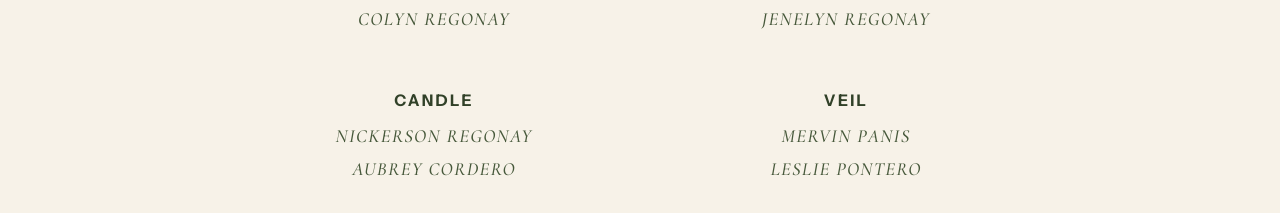
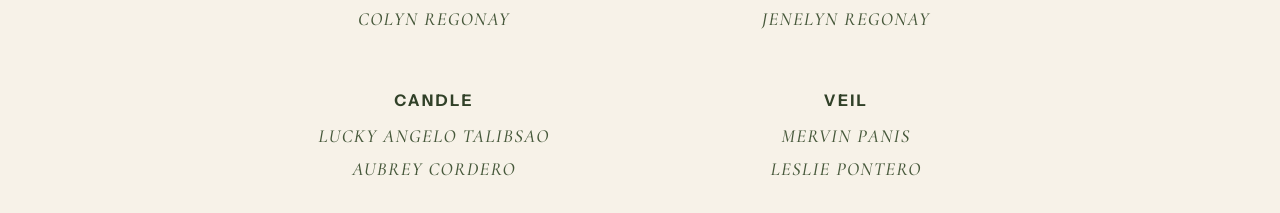
Before and after one commit to ronnelb-dev/marvin-jovelyn-wedding, a Next.js app: page /home in a window 1280 px wide. Shown: the part 5940-6153 px from the top of the page. Built offline with nearby package versions, Linux system fonts and the light colour scheme.

Commit message:
Update page.tsx

```diff
--- a/src/app/home/page.tsx
+++ b/src/app/home/page.tsx
@@ -134,7 +134,7 @@ const childAttendants = [
   },
   {
     heading: "Candle",
-    names: ["Nickerson Regonay", "Aubrey Cordero"],
+    names: ["Lucky Angelo Talibsao", "Aubrey Cordero"],
   },
   {
     heading: "Veil",
```
